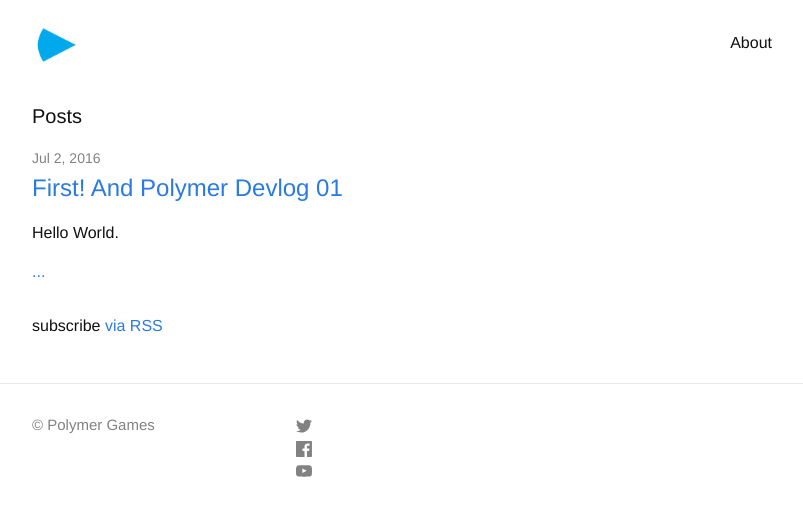
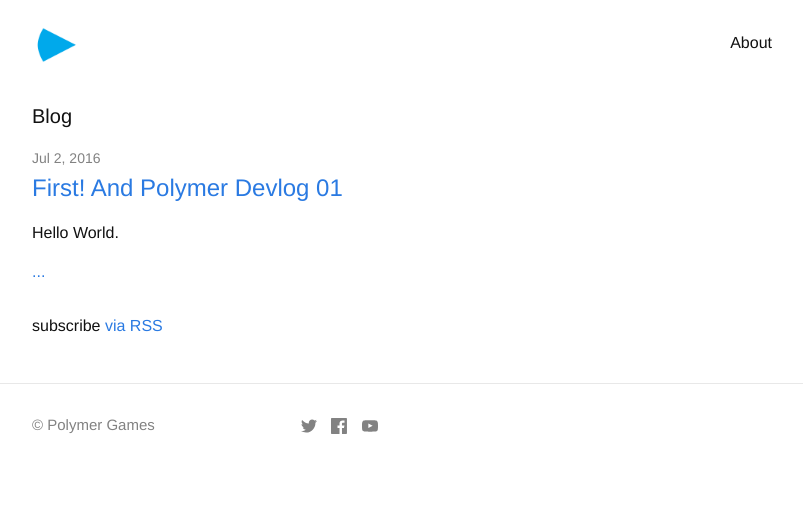
Before and after one commit to luky1971/polymer-games-site, a Jekyll site: the page built from index.html, in a window 1280 px wide. Shown: the top 516 px of the page, without its empty margins (238-1041 px from the left). Built offline with Jekyll 4.4.1, drawn with Linux system fonts in a browser that asks for light colours.

Commit message:
Made footer social icons horizontal

```diff
--- a/_sass/_layout.scss
+++ b/_sass/_layout.scss
@@ -112,6 +112,11 @@
 .social-media-list {
     list-style: none;
     margin-left: 0;
+}
+
+.social-media-list li {
+    display: inline;
+    margin: 5px;
 }
 
 .footer-col-wrapper {
--- a/index.html
+++ b/index.html
@@ -4,7 +4,7 @@ layout: default
 
 <div class="home">
 
-  <h1 class="page-heading">Posts</h1>
+  <h1 class="page-heading">Blog</h1>
 
   <ul class="post-list">
     {% for post in site.posts %}
```
